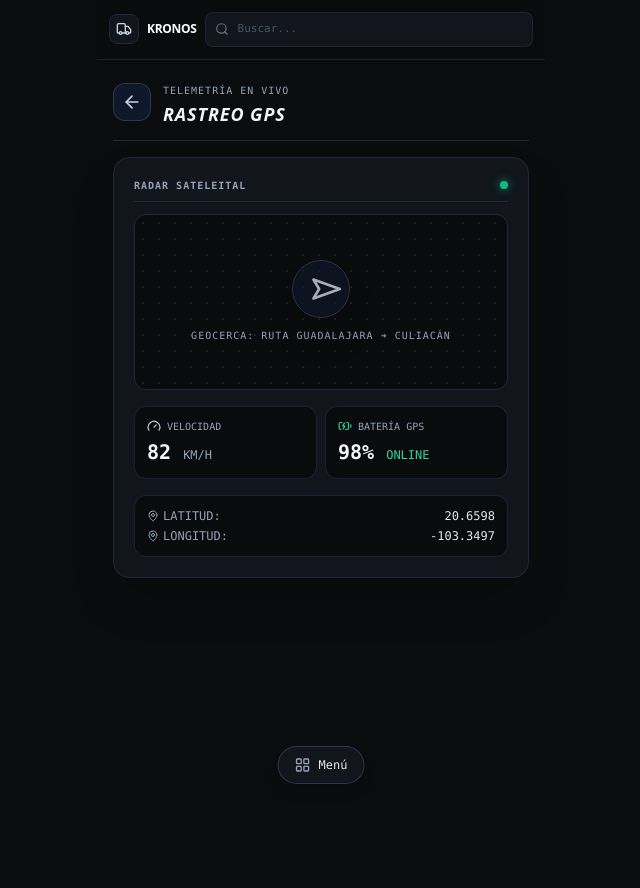
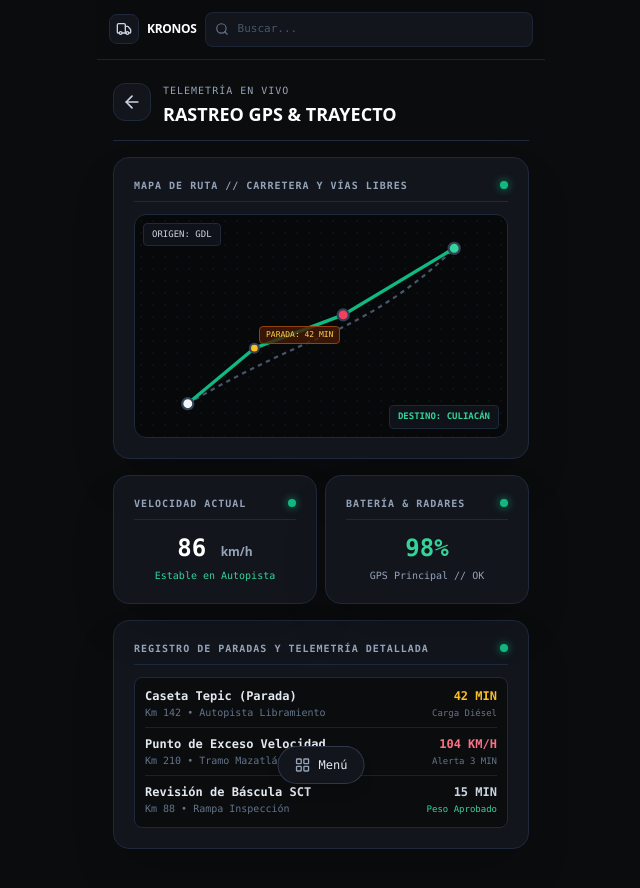
Before and after one commit to donovan-hue/mamalones, a Next.js app: page /rastreo in a window 1280 px wide. Shown: the top 888 px of the page, without its empty margins (319-959 px from the left). Built offline with nearby package versions, Linux system fonts and the light colour scheme.

Commit message:
feat: implementar desglose completo de carta porte sat y telemetria gps detallada con paradas

```diff
--- a/src/app/rastreo/page.tsx
+++ b/src/app/rastreo/page.tsx
@@ -1,84 +1,125 @@
 "use client";
 
-import { useState, useEffect } from "react";
 import Link from "next/link";
-import { ArrowLeft, Navigation, BatteryCharging, Gauge, MapPin, Radio } from "lucide-react";
+import { ArrowLeft, Navigation, AlertCircle, Clock, MapPin, Zap, ShieldCheck } from "lucide-react";
 import { CyberCard } from "@/components/CyberCard";
 
-export default function RastreoPage() {
-  const [speed, setSpeed] = useState(82);
-  const [lat, setLat] = useState(20.6597);
-  const [lng, setLng] = useState(-103.3496);
+export default function TelemetriaGPSSistema() {
+  return (
+    <div className="min-h-screen text-slate-100 p-4 max-w-md mx-auto space-y-4 pb-24 font-sans">
 
-  useEffect(() => {
-    const interval = setInterval(() => {
-      setSpeed(Math.floor(78 + Math.random() * 10));
-      setLat((prev) => prev + 0.0001);
-      setLng((prev) => prev - 0.0001);
-    }, 3000);
-    return () => clearInterval(interval);
-  }, []);
-
-  return (
-    <div className="min-h-screen text-slate-100 p-4 max-w-md mx-auto space-y-4 pb-20 font-sans">
+      {/* HEADER */}
       <div className="flex items-center gap-3 border-b border-slate-800 pb-3">
-        <Link href="/cargas" className="p-2 bg-slate-900 border border-slate-700/80 rounded-xl text-slate-300 hover:text-white transition-colors">
+        <Link href="/" className="p-2 bg-[#12151c] border border-slate-800 rounded-xl text-slate-300">
           <ArrowLeft className="w-5 h-5" />
         </Link>
         <div>
           <span className="text-[10px] font-mono text-slate-400 uppercase tracking-widest">TELEMETRÍA EN VIVO</span>
-          <h1 className="text-lg font-black tracking-wider text-slate-100 italic">RASTREO GPS</h1>
+          <h1 className="text-lg font-bold text-white">RASTREO GPS & TRAYECTO</h1>
         </div>
       </div>
 
-      <CyberCard badgeText="RADAR SATELEITAL">
-        <div className="space-y-4">
-          <div className="relative h-44 bg-[#0a0b0d] rounded-xl border border-slate-800 overflow-hidden flex items-center justify-center">
-            <div className="absolute inset-0 bg-[radial-gradient(#334155_1px,transparent_1px)] [background-size:16px_16px] opacity-40" />
-            <div className="relative z-10 text-center space-y-1">
-              <div className="p-3 bg-slate-900/90 border border-slate-700 rounded-full inline-block shadow-2xl animate-pulse">
-                <Navigation className="w-8 h-8 text-slate-200 rotate-45" />
+      {/* MAPA VECTORIAL DE VÍAS Y RUTAS */}
+      <CyberCard badgeText="MAPA DE RUTA // CARRETERA Y VÍAS LIBRES">
+        <div className="relative w-full h-56 bg-[#07080a] rounded-xl border border-slate-800 overflow-hidden p-3 font-mono">
+
+          {/* RED DE CARRETERAS (GRID SIMULADO) */}
+          <div className="absolute inset-0 opacity-15 bg-[radial-gradient(#334155_1px,transparent_1px)] [background-size:12px_12px]" />
+
+          {/* VÍA LIBRE Y AUTOPISTA DIBUJADAS */}
+          <svg className="absolute inset-0 w-full h-full stroke-slate-700 fill-none stroke-2" viewBox="0 0 300 200">
+            {/* Carretera Libre (Gris Punteado) */}
+            <path d="M 30 170 Q 80 140 150 110 T 270 30" strokeDasharray="4 4" className="stroke-slate-600" />
+            {/* Autopista Cuota / Trayecto Real (Verde Táctico) */}
+            <path d="M 30 170 L 90 120 L 170 90 L 270 30" className="stroke-emerald-500 stroke-[3]" />
+
+            {/* MARCADORES DE EVENTOS EN MAPA */}
+            {/* Salida Guadalajara */}
+            <circle cx="30" cy="170" r="5" className="fill-slate-100" />
+            {/* Evento Parada Rampa Tepic */}
+            <circle cx="90" cy="120" r="6" className="fill-amber-500 animate-ping" />
+            <circle cx="90" cy="120" r="4" className="fill-amber-400" />
+            {/* Evento Exceso de Velocidad */}
+            <circle cx="170" cy="90" r="5" className="fill-rose-500" />
+            {/* Destino Culiacán */}
+            <circle cx="270" cy="30" r="5" className="fill-emerald-400" />
+          </svg>
+
+          {/* ETIQUETAS FLOTANTES SOBRE EL MAPA */}
+          <div className="absolute top-2 left-2 bg-[#12151c]/90 px-2 py-1 rounded border border-slate-800 text-[9px] text-slate-300">
+            ORIGEN: GDL
+          </div>
+          <div className="absolute bottom-2 right-2 bg-[#12151c]/90 px-2 py-1 rounded border border-slate-800 text-[9px] text-emerald-400 font-bold">
+            DESTINO: CULIACÁN
+          </div>
+          <div className="absolute top-1/2 left-1/3 bg-amber-950/80 text-amber-300 border border-amber-800 px-1.5 py-0.5 rounded text-[8px]">
+            PARADA: 42 MIN
+          </div>
+        </div>
+      </CyberCard>
+
+      {/* METRICAS DE TELEMETRIA EN TIEMPO REAL */}
+      <div className="grid grid-cols-2 gap-2">
+        <CyberCard badgeText="VELOCIDAD ACTUAL">
+          <div className="text-center">
+            <span className="text-2xl font-black font-mono text-white">86 <span className="text-xs font-sans text-slate-400">km/h</span></span>
+            <span className="text-[10px] text-emerald-400 font-mono block mt-1">Estable en Autopista</span>
+          </div>
+        </CyberCard>
+
+        <CyberCard badgeText="BATERÍA & RADARES">
+          <div className="text-center">
+            <span className="text-2xl font-black font-mono text-emerald-400">98%</span>
+            <span className="text-[10px] text-slate-400 font-mono block mt-1">GPS Principal // OK</span>
+          </div>
+        </CyberCard>
+      </div>
+
+      {/* TABLA LATERAL / HISTORIAL DE PARADAS Y VELOCIDAD */}
+      <CyberCard badgeText="REGISTRO DE PARADAS Y TELEMETRÍA DETALLADA">
+        <div className="space-y-2 text-xs font-mono">
+          <div className="bg-[#0b0c0e] p-2.5 rounded-lg border border-slate-800 space-y-2">
+
+            {/* REGISTRO 1 */}
+            <div className="flex justify-between items-center border-b border-slate-800/80 pb-1.5">
+              <div>
+                <span className="text-slate-200 font-bold block">Caseta Tepic (Parada)</span>
+                <span className="text-[10px] text-slate-500">Km 142 • Autopista Libramiento</span>
               </div>
-              <div className="text-[10px] font-mono text-slate-400 uppercase tracking-widest">
-                GEOCERCA: RUTA GUADALAJARA ➔ CULIACÁN
-              </div>
-            </div>
-          </div>
-
-          <div className="grid grid-cols-2 gap-2">
-            <div className="bg-[#0a0b0d] p-3 rounded-xl border border-slate-800/80">
-              <div className="flex items-center gap-1.5 text-slate-400 text-[10px] font-mono">
-                <Gauge className="w-3.5 h-3.5 text-slate-300" />
-                <span>VELOCIDAD</span>
-              </div>
-              <div className="text-xl font-black font-mono text-slate-100 mt-1">
-                {speed} <span className="text-xs font-normal text-slate-400">KM/H</span>
+              <div className="text-right">
+                <span className="text-amber-400 font-bold block">42 MIN</span>
+                <span className="text-[9px] text-slate-500">Carga Diésel</span>
               </div>
             </div>
 
-            <div className="bg-[#0a0b0d] p-3 rounded-xl border border-slate-800/80">
-              <div className="flex items-center gap-1.5 text-slate-400 text-[10px] font-mono">
-                <BatteryCharging className="w-3.5 h-3.5 text-emerald-400" />
-                <span>BATERÍA GPS</span>
+            {/* REGISTRO 2 */}
+            <div className="flex justify-between items-center border-b border-slate-800/80 pb-1.5">
+              <div>
+                <span className="text-slate-200 font-bold block">Punto de Exceso Velocidad</span>
+                <span className="text-[10px] text-slate-500">Km 210 • Tramo Mazatlán</span>
               </div>
-              <div className="text-xl font-black font-mono text-slate-100 mt-1">
-                98% <span className="text-xs font-normal text-emerald-400">ONLINE</span>
+              <div className="text-right">
+                <span className="text-rose-400 font-bold block">104 KM/H</span>
+                <span className="text-[9px] text-slate-500">Alerta 3 MIN</span>
               </div>
             </div>
-          </div>
 
-          <div className="bg-[#0a0b0d] p-3 rounded-xl border border-slate-800/80 text-xs font-mono space-y-1">
-            <div className="flex justify-between text-slate-400">
-              <span className="flex items-center gap-1"><MapPin className="w-3 h-3" /> LATITUD:</span>
-              <span className="text-slate-200">{lat.toFixed(4)}</span>
+            {/* REGISTRO 3 */}
+            <div className="flex justify-between items-center">
+              <div>
+                <span className="text-slate-200 font-bold block">Revisión de Báscula SCT</span>
+                <span className="text-[10px] text-slate-500">Km 88 • Rampa Inspección</span>
+              </div>
+              <div className="text-right">
+                <span className="text-slate-300 font-bold block">15 MIN</span>
+                <span className="text-[9px] text-emerald-400">Peso Aprobado</span>
+              </div>
             </div>
-            <div className="flex justify-between text-slate-400">
-              <span className="flex items-center gap-1"><MapPin className="w-3 h-3" /> LONGITUD:</span>
-              <span className="text-slate-200">{lng.toFixed(4)}</span>
-            </div>
+
           </div>
         </div>
       </CyberCard>
+
     </div>
   );
 }
```
Also changed, not shown: src/app/fiscal/page.tsx (+76 -22 lines).
